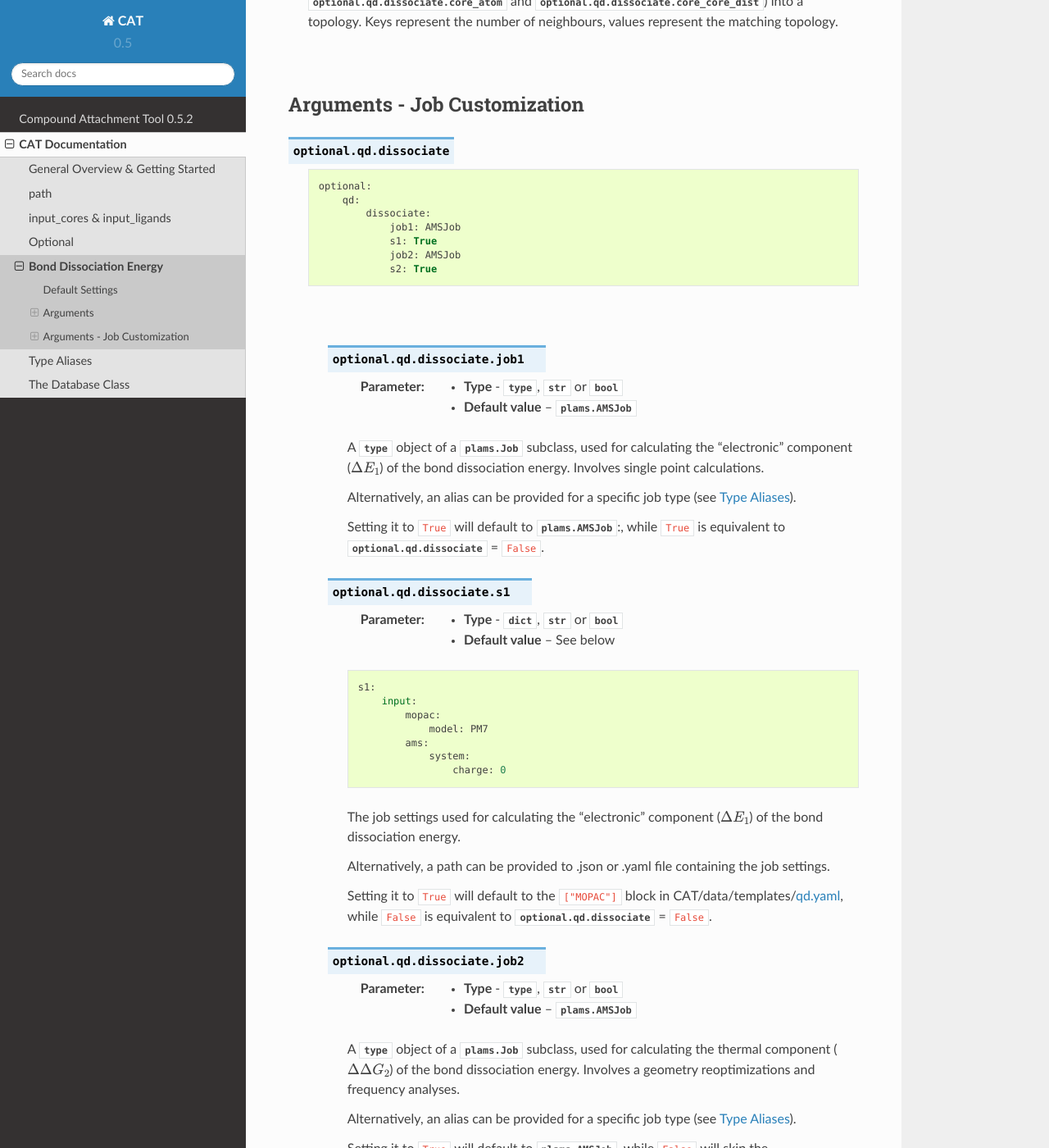
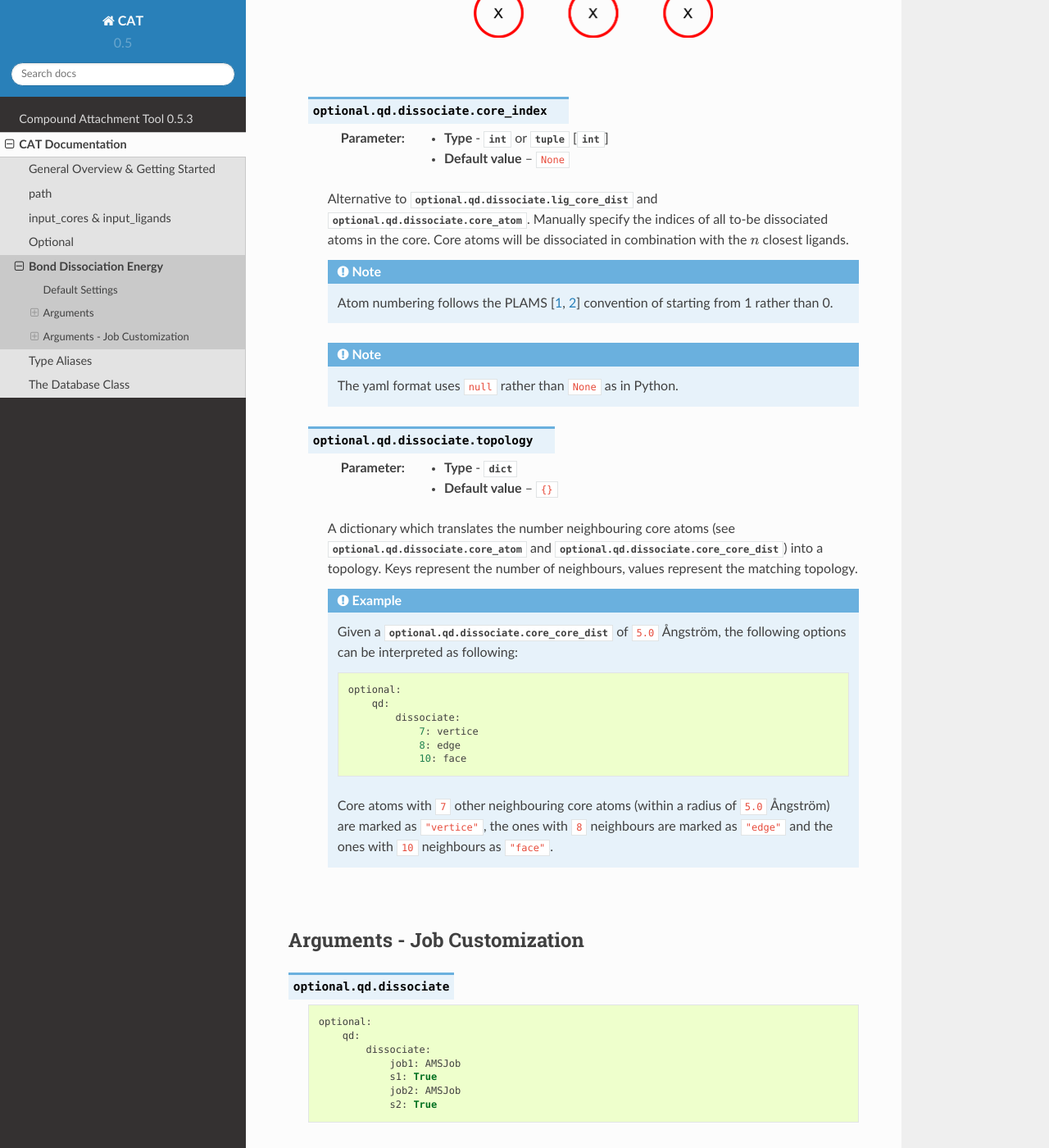
Before and after one commit to nlesc-nano/CAT, a Sphinx documentation site: the page built from docs/5_bde.rst, in a window 1280 px wide and 1400 px high, scrolled down 3204 px. Shown: the whole window at 82% size. Built offline with Sphinx 7.4.7 and the Read the Docs theme 2.0.0, drawn with Linux system fonts in a browser that asks for light colours; some of the changed text lies outside the part shown.

```diff
--- a/CAT/__version__.py
+++ b/CAT/__version__.py
@@ -1 +1 @@
-__version__ = '0.5.2'
+__version__ = '0.5.3'
--- a/README.rst
+++ b/README.rst
@@ -6,7 +6,7 @@
    :target: https://www.python.org
 
 ##############################
-Compound Attachment Tool 0.5.2
+Compound Attachment Tool 0.5.3
 ##############################
 
 **CAT** is a collection of tools designed for the construction of various chemical compounds.
--- a/docs/1_get_started.rst
+++ b/docs/1_get_started.rst
@@ -72,6 +72,7 @@ Verbose default Settings
             dirname: ligand
             optimize: True
             split: True
+            functional_groups: null
             cosmo-rs: False
 
         qd:
@@ -112,6 +113,7 @@ Maximum verbose default Settings
             dirname: ligand
             optimize: True
             split: True
+            functional_groups: null
             cosmo-rs: False
 
         qd:
--- a/docs/2_path.rst
+++ b/docs/2_path.rst
@@ -24,4 +24,5 @@ Arguments
     To use the current working directory, use one of the following values:
     ``None``, ``"."``, ``""`` or ``"path_to_workdir"``.
 
-    Note: The yaml format uses ``null`` rather than ``None``.
+    .. note::
+        The yaml format uses ``null`` rather than ``None`` as in Python.
--- a/docs/5_bde.rst
+++ b/docs/5_bde.rst
@@ -40,13 +40,10 @@ Default Settings
                 core_atom: Cd
                 lig_count: 2
                 keep_files: True
-                core_core_dist: 5.0
-                lig_core_dist: 5.0
+                core_core_dist: 5.0  # Ångström
+                lig_core_dist: 5.0  # Ångström
                 core_index: False
-                topology:
-                    7: vertice
-                    8: edge
-                    10: face
+                topology: {}
 
                 job1: AMSJob
                 s1: True
@@ -68,8 +65,8 @@ Arguments
                     core_atom: Cd
                     lig_count: 2
                     keep_files: True
-                    core_core_dist: 5.0
-                    lig_core_dist: 5.0
+                    core_core_dist: 5.0  # Ångström
+                    lig_core_dist: 5.0  # Ångström
                     core_index: False
                     topology:
                         7: vertice
@@ -83,10 +80,16 @@ Arguments
             :Parameter:     * **Type** - :class:`str` or :class:`int`
                             * **Default value** – ``None``
 
-        The atomic number or atomic symbol of the core atoms (:math:`X`) which are to be
-        dissociated. The core atoms are dissociated in combination with :math:`n` ligands
-        (:math:`Y`, see :attr:`optional.qd.dissociate.lig_count`).
-        Yields a compound with the general formula |XYn|.
+            The atomic number or atomic symbol of the core atoms (:math:`X`) which are to be
+            dissociated. The core atoms are dissociated in combination with :math:`n` ligands
+            (:math:`Y`, see :attr:`optional.qd.dissociate.lig_count`).
+            Yields a compound with the general formula |XYn|.
+
+            .. warning::
+                This argument has no value be default and thus *must* be provided by the user.
+
+            .. note::
+                The yaml format uses ``null`` rather than ``None`` as in Python.
 
 
         .. attribute:: optional.qd.dissociate.lig_count
@@ -94,9 +97,15 @@ Arguments
             :Parameter:     * **Type** - :class:`int`
                             * **Default value** – ``None``
 
-        The number of ligands, *n*, which is to be dissociated in combination
-        with a single core atom (X, see :attr:`optional.qd.dissociate.core_atom`).
-        Yields a compound with the general formula |XYn|.
+            The number of ligands, :math:`n`, which is to be dissociated in combination
+            with a single core atom (:math:`X`, see :attr:`optional.qd.dissociate.core_atom`).
+            Yields a compound with the general formula |XYn|.
+
+            .. warning::
+                This argument has no value be default and thus *must* be provided by the user.
+
+            .. note::
+                The yaml format uses ``null`` rather than ``None`` as in Python.
 
 
         .. attribute:: optional.qd.dissociate.keep_files
@@ -104,20 +113,23 @@ Arguments
             :Parameter:     * **Type** - :class:`bool`
                             * **Default value** – ``True``
 
-        Whether to keep or delete all BDE files after all calculations are finished.
+            Whether to keep or delete all BDE files after all calculations are finished.
 
 
         .. attribute:: optional.qd.dissociate.core_core_dist
 
             :Parameter:     * **Type** - :class:`float` or :class:`int`
-                            * **Default value** – ``5.0``
+                            * **Default value** – ``0.0``
 
-        The maximum to be considered distance (Ångström) between atoms in
-        :attr:`optional.qd.dissociate.core_atom`.
-        Used for determining the topology of the core atom
-        (see :attr:`optional.qd.dissociate.topology`) and whether it is exposed to the
-        surface of the core or not. It is recommended to use a radius which
-        encapsulates a single (complete) shell of neighbours.
+            The maximum to be considered distance (Ångström) between atoms in
+            :attr:`optional.qd.dissociate.core_atom`.
+            Used for determining the topology of the core atom
+            (see :attr:`optional.qd.dissociate.topology`) and whether it is exposed to the
+            surface of the core or not. It is recommended to use a radius which
+            encapsulates a single (complete) shell of neighbours.
+
+            If not specified (or equal to ``0.0``) **CAT** will attempt to guess a suitable value
+            based on the cores' radial distribution function.
 
 
         .. attribute:: optional.qd.dissociate.lig_core_dist
@@ -125,15 +137,15 @@ Arguments
             :Parameter:     * **Type** - :class:`float` or :class:`int`
                             * **Default value** – ``5.0``
 
-        Dissociate all possible combinations of :attr:`n` ligands and a single core atom
-        (see :attr:`optional.qd.dissociate.core_atom`) within a given radius (Ångström)
-        from aforementioned core atom. The number of ligands dissociated in
-        combination with a single core atom is controlled by
-        :attr:`optional.qd.dissociate.lig_count`.
+            Dissociate all possible combinations of :math:`n` ligands and a single core atom
+            (see :attr:`optional.qd.dissociate.core_atom`) within a given radius (Ångström)
+            from aforementioned core atom. The number of ligands dissociated in
+            combination with a single core atom is controlled by
+            :attr:`optional.qd.dissociate.lig_count`.
 
-        .. image:: _images/BDE_XY2.png
-            :scale: 25 %
-            :align: center
+            .. image:: _images/BDE_XY2.png
+                :scale: 25 %
+                :align: center
 
 |
 
@@ -143,7 +155,15 @@ Arguments
             :Parameter:     * **Type** - :class:`int` or :class:`tuple` [:class:`int`]
                             * **Default value** – ``None``
 
-        Alternative to :attr:`optional.qd.dissociate.lig_core_dist` and :attr:`optional.qd.dissociate.core_atom`.
+            Alternative to :attr:`optional.qd.dissociate.lig_core_dist` and :attr:`optional.qd.dissociate.core_atom`.
+            Manually specify the indices of all to-be dissociated atoms in the core.
+            Core atoms will be dissociated in combination with the :math:`n` closest ligands.
+
+            .. note::
+                Atom numbering follows the PLAMS [1_, 2_] convention of starting from 1 rather than 0.
+
+            .. note::
+                The yaml format uses ``null`` rather than ``None`` as in Python.
 
 
         .. attribute:: optional.qd.dissociate.topology
@@ -151,10 +171,28 @@ Arguments
             :Parameter:     * **Type** - :class:`dict`
                             * **Default value** – ``{}``
 
-        A dictionary which translates the number neighbouring core atoms
-        (see :attr:`optional.qd.dissociate.core_atom` and :attr:`optional.qd.dissociate.core_core_dist`)
-        into a topology. Keys represent the number of neighbours, values represent
-        the matching topology.
+            A dictionary which translates the number neighbouring core atoms
+            (see :attr:`optional.qd.dissociate.core_atom` and :attr:`optional.qd.dissociate.core_core_dist`)
+            into a topology. Keys represent the number of neighbours, values represent
+            the matching topology.
+
+            .. admonition:: Example
+
+                Given a :attr:`optional.qd.dissociate.core_core_dist` of ``5.0`` Ångström,
+                the following options can be interpreted as following:
+
+                .. code::
+
+                    optional:
+                        qd:
+                            dissociate:
+                                7: vertice
+                                8: edge
+                                10: face
+
+                Core atoms with ``7`` other neighbouring core atoms (within a radius of ``5.0`` Ångström)
+                are marked as ``"vertice"``, the ones with ``8`` neighbours are marked as ``"edge"``
+                and the ones with ``10`` neighbours as ``"face"``.
 
 |
 
@@ -176,93 +214,93 @@ Arguments - Job Customization
 
 |
 
-        .. attribute:: optional.qd.dissociate.job1
+    .. attribute:: optional.qd.dissociate.job1
 
-            :Parameter:     * **Type** - :class:`type`, :class:`str` or :class:`bool`
-                            * **Default value** – :class:`plams.AMSJob`
+        :Parameter:     * **Type** - :class:`type`, :class:`str` or :class:`bool`
+                        * **Default value** – :class:`plams.AMSJob`
 
-            A :class:`type` object of a :class:`plams.Job` subclass, used for calculating the
-            "electronic" component (|dE_lvl1|) of the bond dissociation energy.
-            Involves single point calculations.
+        A :class:`type` object of a :class:`plams.Job` subclass, used for calculating the
+        "electronic" component (|dE_lvl1|) of the bond dissociation energy.
+        Involves single point calculations.
 
-            Alternatively, an alias can be provided for a specific
-            job type (see :ref:`Type Aliases`).
+        Alternatively, an alias can be provided for a specific
+        job type (see :ref:`Type Aliases`).
 
-            Setting it to ``True`` will default to :class:`plams.AMSJob`:,
-            while ``True`` is equivalent to :attr:`optional.qd.dissociate` = ``False``.
+        Setting it to ``True`` will default to :class:`plams.AMSJob`,
+        while ``False`` is equivalent to :attr:`optional.qd.dissociate` = ``False``.
 
 
-        .. attribute:: optional.qd.dissociate.s1
+    .. attribute:: optional.qd.dissociate.s1
 
-            :Parameter:     * **Type** - :class:`dict`, :class:`str` or :class:`bool`
-                            * **Default value** – See below
+        :Parameter:     * **Type** - :class:`dict`, :class:`str` or :class:`bool`
+                        * **Default value** – See below
 
-            .. code::
+        .. code::
 
-                s1:
-                    input:
-                        mopac:
-                            model: PM7
-                        ams:
-                            system:
-                                charge: 0
+            s1:
+                input:
+                    mopac:
+                        model: PM7
+                    ams:
+                        system:
+                            charge: 0
 
-            The job settings used for calculating the "electronic" component
-            (|dE_lvl1|) of the bond dissociation energy.
+        The job settings used for calculating the "electronic" component
+        (|dE_lvl1|) of the bond dissociation energy.
 
-            Alternatively, a path can be provided to .json or .yaml file
-            containing the job settings.
+        Alternatively, a path can be provided to .json or .yaml file
+        containing the job settings.
 
-            Setting it to ``True`` will default to the ``["MOPAC"]`` block in
-            CAT/data/templates/qd.yaml_, while ``False`` is equivalent to
-            :attr:`optional.qd.dissociate` = ``False``.
+        Setting it to ``True`` will default to the ``["MOPAC"]`` block in
+        CAT/data/templates/qd.yaml_, while ``False`` is equivalent to
+        :attr:`optional.qd.dissociate` = ``False``.
 
 
-        .. attribute:: optional.qd.dissociate.job2
+    .. attribute:: optional.qd.dissociate.job2
 
-            :Parameter:     * **Type** - :class:`type`, :class:`str` or :class:`bool`
-                            * **Default value** – :class:`plams.AMSJob`
+        :Parameter:     * **Type** - :class:`type`, :class:`str` or :class:`bool`
+                        * **Default value** – :class:`plams.AMSJob`
 
-            A :class:`type` object of a :class:`plams.Job` subclass, used for calculating the
-            thermal component (|ddG_lvl2|) of the bond dissociation energy.
-            Involves a geometry reoptimizations and frequency analyses.
+        A :class:`type` object of a :class:`plams.Job` subclass, used for calculating the
+        thermal component (|ddG_lvl2|) of the bond dissociation energy.
+        Involves a geometry reoptimizations and frequency analyses.
 
-            Alternatively, an alias can be provided for a specific
-            job type (see :ref:`Type Aliases`).
+        Alternatively, an alias can be provided for a specific
+        job type (see :ref:`Type Aliases`).
 
 
-            Setting it to ``True`` will default to :class:`plams.AMSJob`,
-            while ``False`` will skip the thermochemical analysis completely.
+        Setting it to ``True`` will default to :class:`plams.AMSJob`,
+        while ``False`` will skip the thermochemical analysis completely.
 
 
-        .. attribute:: optional.qd.dissociate.s1
+    .. attribute:: optional.qd.dissociate.s1
 
-            :Parameter:     * **Type** - :class:`dict`, :class:`str` or :class:`bool`
-                            * **Default value** – See below
+        :Parameter:     * **Type** - :class:`dict`, :class:`str` or :class:`bool`
+                        * **Default value** – See below
 
-            .. code::
+        .. code::
 
-                s2:
-                    input:
-                        uff:
-                            library: uff
-                        ams:
-                            system:
-                                charge: 0
-                                bondorders:
-                                    _1: null
+            s2:
+                input:
+                    uff:
+                        library: uff
+                    ams:
+                        system:
+                            charge: 0
+                            bondorders:
+                                _1: null
 
-            The job settings used for calculating the thermal component (|ddG_lvl2|)
-            of the bond dissociation energy.
+        The job settings used for calculating the thermal component (|ddG_lvl2|)
+        of the bond dissociation energy.
 
-            Alternatively, a path can be provided to .json or .yaml file
-            containing the job settings.
+        Alternatively, a path can be provided to .json or .yaml file
+        containing the job settings.
 
-            Setting it to ``True`` will default to the the *MOPAC* block in
-            CAT/data/templates/qd.yaml_, while ``False`` will skip the
-            thermochemical analysis completely.
+        Setting it to ``True`` will default to the the *MOPAC* block in
+        CAT/data/templates/qd.yaml_, while ``False`` will skip the
+        thermochemical analysis completely.
 
-    |
+|
 
 .. _1: https://www.scm.com/doc/MOPAC/Introduction.html
 .. _2: http://openmopac.net
--- a/docs/conf.py
+++ b/docs/conf.py
@@ -68,7 +68,7 @@ author = 'B. F. van Beek'
 # The version info for the project you're documenting, acts as replacement for
 # |version| and |release|, also used in various other places throughout the built documents.
 version = '0.5'  # The short X.Y version.
-release = '0.5.2'  # The full version, including alpha/beta/rc tags.
+release = '0.5.3'  # The full version, including alpha/beta/rc tags.
 
 
 # The language for content autogenerated by Sphinx. Refer to documentation
```
Also changed, not shown: other parts of docs/1_get_started.rst (+2 -4 lines), CHANGELOG.rst (+7 -0 lines), docs/3_input_core_ligand.rst (+25 -12 lines), docs/4_optional.rst (+49 -26 lines), 2 other files.
